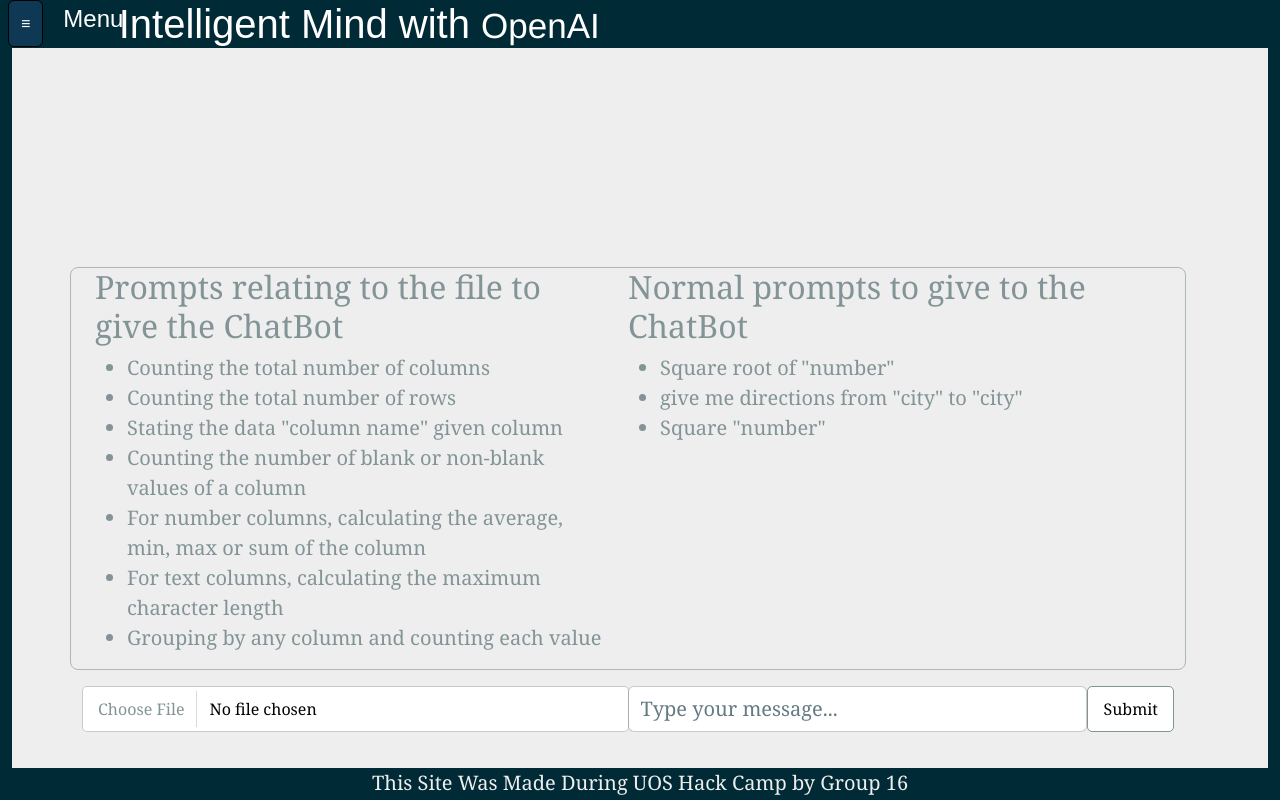
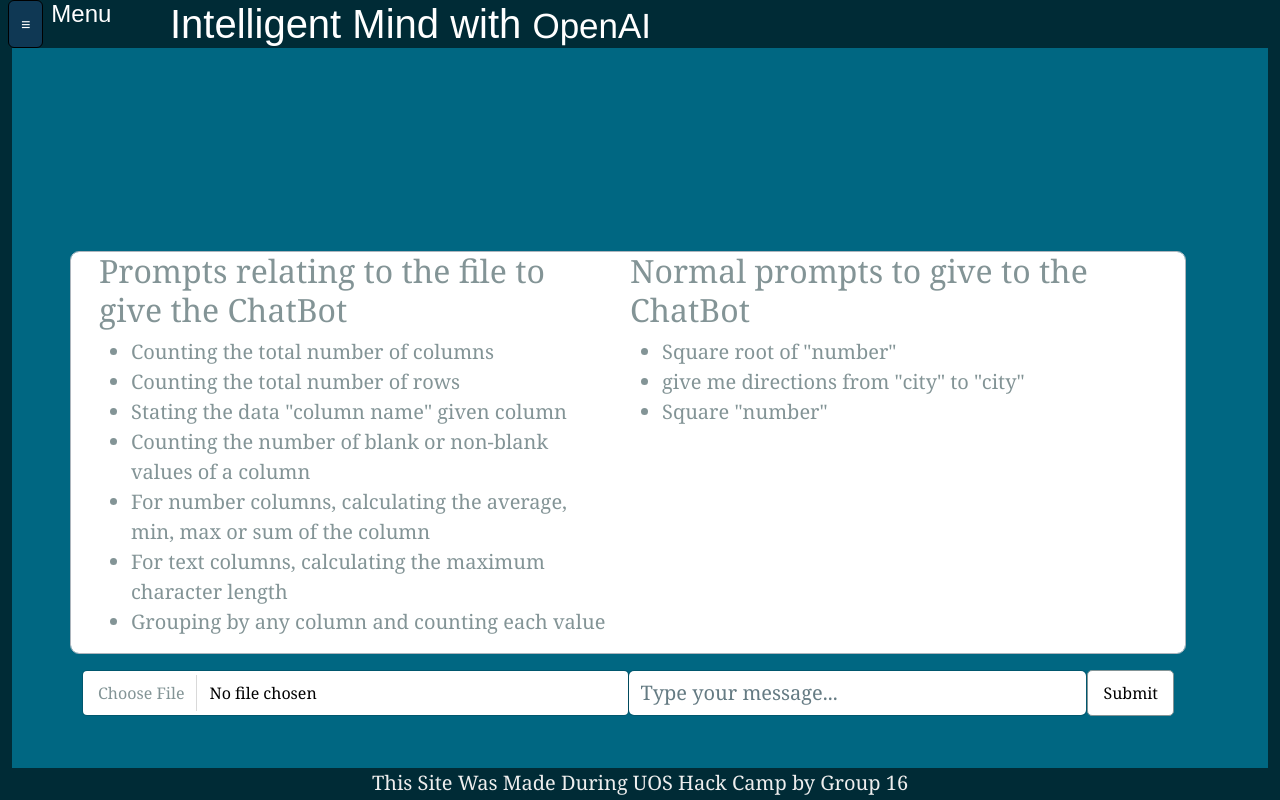
Before and after one commit to Beasta2768/HackCamp, a PHP site: page / in a window 1280 px wide. Run offline with PHP 8.4, Linux system fonts and the light colour scheme; data that the repository does not hold is empty; some web fonts are replaced.

Commit message:
Smaller device optimisation, Fixed overlapping text in header and changed the look and layout of chatbox

```diff
--- a/Views/index.phtml
+++ b/Views/index.phtml
@@ -1,8 +1,8 @@
 <?php require('template/header.phtml'); ?>
 <!-- Chat -->
-<div class="main-content d-flex col justify-content-center" style="min-height: 90vh">
+<div class="main-content d-flex col justify-content-center " style="min-height: 90vh; background-color: #006782">
     <div class="container mt-auto row">
-        <div class="container2 mt-auto mb-3 row border border-dark-subtle ">
+        <div class="container2 mt-auto mb-3 row border border-dark-subtle bg-white">
 
         <?php if (count($view->conversations) == 0): ?>
             <div class="row">
@@ -34,7 +34,7 @@
         <?php if (isset($view->conversations)):?>
         <div class="row min-vh-80 overflow-auto ">
             <?php foreach ($view->conversations as $msg): ?>
-                    <small class="text-black "><?php echo $msg->getTimeSent() ?></small>
+                    <small class="time text-black"><?php echo $msg->getTimeSent() ?></small>
                 <div class="user-title text-center">
                     <small class="float-end bg-primary  mx-0 w-auto ">You</small>
                 </div>
@@ -58,13 +58,13 @@
                     <img src="/Images/loading.gif" width="75px" height="75px" alt="Loading..."/>
                 </div>
         <form method="post" action="<?php echo $_SERVER['PHP_SELF']?>" onsubmit="showLoading()">
-            <div class=" input-group mb-3, row">
-                <div class="col-md col-sm-1 p-0">
-                    <input class="form-control" type="file" id="myFile" name="filename">
+            <div class="d-flex justify-content-end input-group mb-3 row">
+                <div class="d-flex col-md  p-0 text-end ">
+                    <input class="form-control custom-height" type="file" id="myFile" name="filename">
                 </div>
-                <div class="col-md col-sm-1 d-flex p-0">
-                    <input class="form-control w-35" type="text" id="user-input" placeholder="Type your message..." aria-label="Type here" name="chatMsg" value="<?php if (isset($_POST['chatMsg'])){ echo $_POST['chatMsg'];}?>" autocomplete="false" required>
-                    <button class="btn btn-outline-secondary" id="submit_button" name="submit"  type="submit">Submit</button>
+                <div class="col-md  d-flex p-0 ">
+                    <input class="form-control custom-height" type="text" id="user-input" placeholder="Type your message..." aria-label="Type here" name="chatMsg" value="<?php if (isset($_POST['chatMsg'])){ echo $_POST['chatMsg'];}?>" autocomplete="false" required>
+                    <button class="btn btn-outline-secondary custom-height" id="submit_button" name="submit"  type="submit">Submit</button>
                 </div>
             </div>
         </form>
--- a/Views/template/header.phtml
+++ b/Views/template/header.phtml
@@ -10,17 +10,18 @@
 
     <div>
         <div class="d-flex row">
-            <div class="col-1">
+            <div>
                 <div class="row ">
                     <button class="btn btn-primary col-1 mx-2 w-auto" type="button" data-bs-toggle="offcanvas" data-bs-target="#offcanvasExample" aria-controls="offcanvasExample">
                         ≡
                     </button>
-                    <h4 class="col-1" ">Menu</h4>
+                    <h4 class="col-1 navigation" ">Menu</h4>
+                    <div class="d-flex  col-1">
+                        <h1 class="w-auto col-5">Intelligent Mind with <small>OpenAI</small></h1>
+                    </div>
                 </div>
             </div>
-                <div class="d-flex  col-1">
-                    <h1 class="w-auto col-5">Intelligent Mind with <small>OpenAI</small></h1>
-                </div>
+
 
         </div>
         <div class="offcanvas offcanvas-start" tabindex="-1" id="offcanvasExample" aria-labelledby="offcanvasExampleLabel">
--- a/css/style.css
+++ b/css/style.css
@@ -1,3 +1,8 @@
+.navigation {
+
+    padding: 0;
+}
+
 h1, small {
     margin: auto;
     text-align: center;
@@ -112,18 +117,31 @@ img#logo {
 .main-content {
 
 
-    background-color: #eee;
     margin: 0 auto;
     top: 0;
     left: 80px;
     transition: all 0.5s ease;
     padding: 1rem;
+
 }
 
 .container2 {
     max-height: 75vh;
     overflow: auto;
     flex-direction:column-reverse;
+    border-radius: 9px;
+    padding-left: 16px;
+}
+
+::-webkit-scrollbar {
+    width: 8px;
+}
+
+
+::-webkit-scrollbar-thumb {
+    border-radius: 10px;
+    background-color: rgba(0, 0, 0, 0.56);
+    -webkit-box-shadow: inset 0 0 6px rgba(0,0,0,0.5);
 }
 
 :root {
@@ -147,21 +165,62 @@ img#logo {
     background-color: #fcfcfc;
 }
 
-.float-end{
+.float-end {
 
     padding-left: 5px;
     padding-right: 5px;
     background-color: #fcfcfc;
 }
-.border{
-    border-radius: 8px;
-}
-.bg-dark{
+
+.bg-dark {
     border-radius: 25px;
 }
+.bg-primary {
+    border-radius: 10px;
+}
+.chatText {
+    max-width: 45%;
+    color: rgba(0, 0, 0, 0.63);
+}
+
+.ai_answer .border{
+    border-radius: 0 8px 8px 8px;
+}
+
+.user .border{
+    border-radius: 8px 0 8px 8px;
+}
+
+.bg-dark{
+    border-radius: 0 8px 0 0;
+}
 .bg-primary{
-    border-radius: 10px;
+    border-radius: 8px 0 0 0;
 }
 .chatText{
     max-width: 45%;
 }
+@media  only screen and (max-width:575px) {
+
+    width: auto;
+
+}
+
+@media only screen and (max-width: 768px) {
+    .chatText {
+        max-width: 100%;
+    }
+
+    * {
+        font-size: small;
+    }
+
+    .custom-height{
+        padding: 0px 7px !important;
+    }
+
+}
+
+.border {
+    min-width: 4rem;
+}
--- a/index.php
+++ b/index.php
@@ -18,6 +18,7 @@ $view->callError = null; // makes an error check to be called in the front end
 $view->time = new DateTime(); // creates new time object
 
 if (isset($_POST['submit'])) {
+/*
     // creates a time object to make a time stamp
     $timeStamp=time();
     $dateTime = new DateTime();
@@ -49,7 +50,7 @@ if (isset($_POST['submit'])) {
 
     /*set the view conversations to get all the conversation from the database
     *for the user to be able to see all the conversations that are stored in the data abase
-    */
+
     $view->conversations = $conversations->fetchAllConversations();
 
 
@@ -59,7 +60,7 @@ if (isset($_POST['submit'])) {
 
 
 
-
+*/
 }
 
 if(isset($_POST['newChat'])){
```
